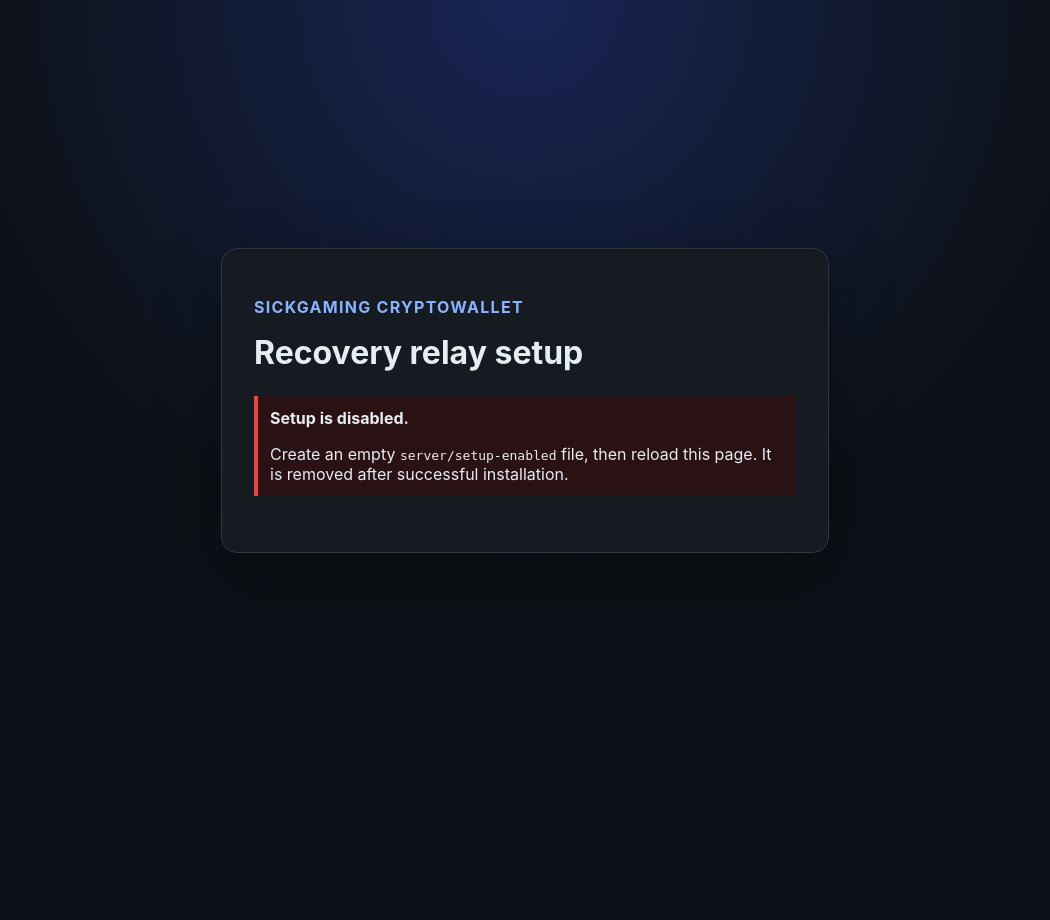
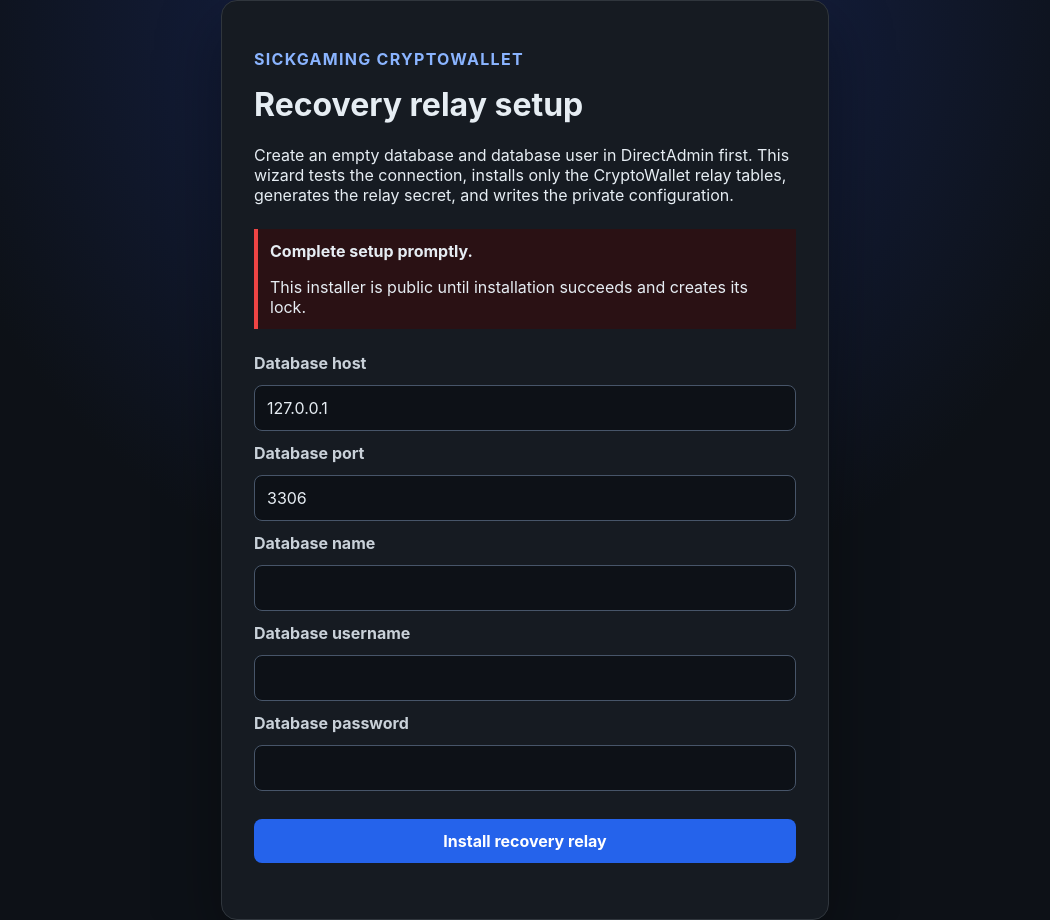
Before and after one commit to SickProdigy/Sick-Cogs, a PHP site: page /setup/index.php in a window 1280 px wide. Shown: the whole page, without its empty margins (115-1165 px from the left). Before the commit the page ends 553 px from the top, so only its background shows below. Run offline with PHP 8.4, Linux system fonts and the light colour scheme.

Commit message:
fix(cryptowallet): lock setup after installation
Refs #45

```diff
--- a/cryptowallet/info.json
+++ b/cryptowallet/info.json
@@ -11,5 +11,5 @@
   "short": "Provider-backed multichain testnet wallet integration",
   "tags": ["wallet", "crypto", "base", "ethereum", "solana", "smart-wallet", "testnet"],
   "type": "COG",
-  "version": "0.42.0"
+  "version": "0.42.1"
 }
--- a/cryptowallet/web/setup/index.php
+++ b/cryptowallet/web/setup/index.php
@@ -14,12 +14,11 @@ header('X-Content-Type-Options: nosniff');
 header("Content-Security-Policy: default-src 'none'; style-src 'self'; form-action 'self'; base-uri 'none'; frame-ancestors 'none'");
 
 $serverDirectory = dirname(__DIR__) . '/server';
-$enablePath = $serverDirectory . '/setup-enabled';
+$installedLockPath = $serverDirectory . '/setup-locked';
 $lockPath = $serverDirectory . '/setup.lock';
 $configPath = $serverDirectory . '/recovery-config.local.php';
 $schemaPath = $serverDirectory . '/recovery-schema.sql';
-$installed = is_file($configPath);
-$enabled = is_file($enablePath) && !is_link($enablePath);
+$installed = is_file($configPath) || is_file($installedLockPath);
 $success = false;
 $error = '';
 $relaySecret = '';
@@ -57,7 +56,7 @@ function setup_write_configuration(string $path, array $configuration): void
     }
 }
 
-if ($_SERVER['REQUEST_METHOD'] === 'POST' && !$installed && $enabled) {
+if ($_SERVER['REQUEST_METHOD'] === 'POST' && !$installed) {
     $lock = fopen($lockPath, 'c');
     try {
         if ($lock === false || !flock($lock, LOCK_EX)) {
@@ -114,7 +113,9 @@ if ($_SERVER['REQUEST_METHOD'] === 'POST' && !$installed && $enabled) {
             'database_user' => $user,
             'database_password' => $password,
         ]);
-        @unlink($enablePath);
+        if (file_put_contents($installedLockPath, "installed\n", LOCK_EX) !== false) {
+            chmod($installedLockPath, 0600);
+        }
         $success = true;
         $installed = true;
         unset($_SESSION['sickwallet_setup_csrf']);
@@ -149,13 +150,12 @@ if ($_SERVER['REQUEST_METHOD'] === 'POST' && !$installed && $enabled) {
       <p>This secret is shown only on this response. Store it in Red before leaving this page.</p>
     <?php elseif ($installed): ?>
       <div class="notice info"><strong>Setup is locked.</strong><p>CryptoWallet recovery is already configured.</p></div>
-    <?php elseif (!$enabled): ?>
-      <div class="notice danger"><strong>Setup is disabled.</strong><p>Create an empty <code>server/setup-enabled</code> file, then reload this page. It is removed after successful installation.</p></div>
     <?php else: ?>
       <?php if ($error !== ''): ?>
         <div class="notice danger"><strong>Setup failed.</strong><p><?= htmlspecialchars($error, ENT_QUOTES | ENT_SUBSTITUTE, 'UTF-8') ?></p></div>
       <?php endif; ?>
       <p>Create an empty database and database user in DirectAdmin first. This wizard tests the connection, installs only the CryptoWallet relay tables, generates the relay secret, and writes the private configuration.</p>
+      <div class="notice danger"><strong>Complete setup promptly.</strong><p>This installer is public until installation succeeds and creates its lock.</p></div>
       <form method="post" autocomplete="off">
         <input type="hidden" name="csrf" value="<?= htmlspecialchars((string) $_SESSION['sickwallet_setup_csrf'], ENT_QUOTES, 'UTF-8') ?>">
         <label for="database_host">Database host</label>
```
Also changed, not shown: cryptowallet/README.md, cryptowallet/web/server/README.md, 1 other file.
